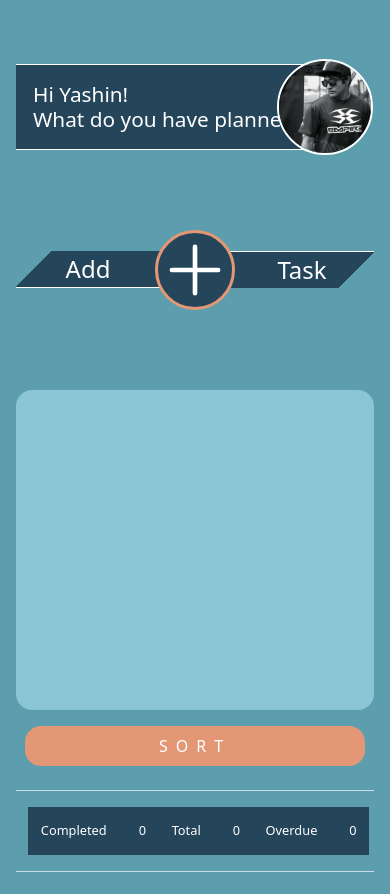
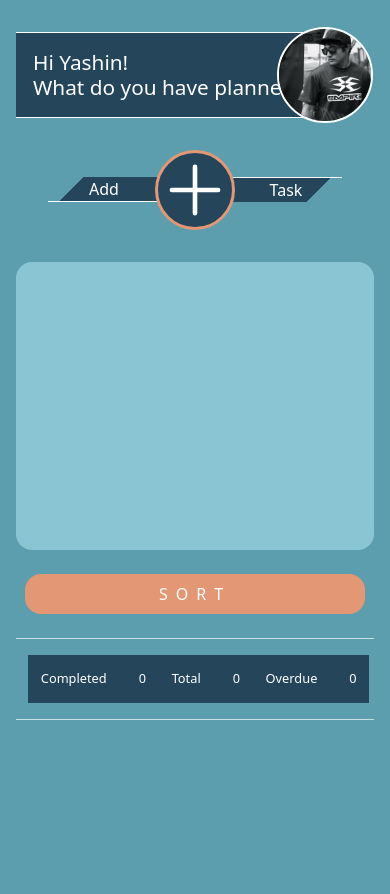
Before and after one commit to YashinN/To_Do_App, a plain HTML site: page index.html in a window 390 px wide. After the commit the page ends 844 px from the top, so only its background shows below. Drawn offline with nearby package versions, Linux system fonts and the light colour scheme; a web font is replaced by a local one.

```diff
--- a/css/main.css
+++ b/css/main.css
@@ -6,7 +6,6 @@
 
 body {
   position: relative;
-  /* background-color: #a3dce9; */
   background-color: #5c9ead;
   /* background: url(/images/background.jpg) center center fixed;
   background-repeat: no-repeat;
@@ -126,14 +125,13 @@ body {
   display: block;
   position: relative;
   padding: 4rem 1rem;
-  /* background-color: #5c9ead; */
+  background-color: #5c9ead;
 }
 
 /* ********** Top Section Header Start ********** */
 
 .top-section {
   padding: 10px 10px;
-  padding-right: 0px;
   margin-bottom: 5rem;
   border-top: 1px solid white;
   border-bottom: 1px solid white;
@@ -150,7 +148,7 @@ body {
   background-color: #5c9ead;
   position: absolute;
   display: flex;
-  right: 0rem;
+  right: 1rem;
 }
 
 #user-image {
@@ -613,6 +611,10 @@ li {
     animation: none;
   }
 
+  .text-wrapper1,.text-wrapper2{
+    width: 15rem;
+  }
+
 
 }
 
@@ -621,12 +623,29 @@ li {
     width: 9rem;
     height: 9rem;
   }
+
+  .text-wrapper1 span, .text-wrapper2 span{
+    font-size: 1.4rem;
+  }
+
+  .text-wrapper1,.text-wrapper2{
+    width: 15rem;
+  }
 }
 
 @media (max-width: 767px) {
   .title-container {
     padding: 1rem;
   }
+
+  .top-section{
+    margin-bottom: 3rem;
+  }
+
+  .add-task{
+    margin-bottom: 3rem;
+  }
+
   #main-title {
     font-size: 1.4rem;
   }
@@ -654,6 +673,19 @@ li {
     margin-right: 0.7rem;
     justify-content: space-around;
   }
+
+  .text-wrapper1,.text-wrapper2{
+    width: 11rem;
+  }
+
+  .text-wrapper1 span, .text-wrapper2 span{
+    font-size: 1.2rem;
+  }
+
+  #main-container{
+    padding: 4rem 1rem;
+  }
+
 }
 
 @media (max-width: 680px) {
@@ -678,21 +710,27 @@ li {
     font-size: 1.4rem;
   }
 
+  #main-conatiner{
+    padding: 1rem 1rem;
+  }
+
   .buffer {
-    width: 60px;
+    width: 70px;
     height: 90px;
+    right: 0rem;
   }
 
   .top-section {
-    margin-bottom: 5rem;
+    margin-bottom: 3rem;
   }
 
   .main-container{
-    padding: 1rem;
+   padding:0;
+   padding-top: 0;
   }
 
   .add-task {
-    margin-bottom: 5rem;
+    margin-bottom: 3rem;
   }
 
   .change {
@@ -736,7 +774,7 @@ li {
   .task-container {
     padding: 1rem;
     width: 100%;
-    margin-bottom: 1rem;
+    margin-bottom: 1.5rem;
   }
 
   li {
@@ -813,6 +851,17 @@ li {
   #main-title {
     font-size: 1.3rem;
   }
+  #main-container{
+    padding: 2rem 1rem;
+  }
+
+  .text-wrapper1,.text-wrapper2{
+    width: 9rem;
+  }
+
+  .text-wrapper1 span, .text-wrapper2 span{
+    font-size: 1rem;
+  }
 }
 
 
@@ -828,6 +877,28 @@ li {
   #main-title {
     font-size: 1.3rem;
   }
+
+  .text-wrapper1,.text-wrapper2{
+    width: 7rem;
+  }
+
+  .top-section{
+    margin-bottom: 2rem;
+  }
+
+  .add-task{
+    margin-bottom: 2rem;
+  }
+
+  .text-wrapper1 span, .text-wrapper2 span{
+    font-size: 1rem;
+  }
+
+  .task-container{
+    min-height: 18rem;
+  }
+
+
 }
 
 @media (max-width: 390px) {
```
